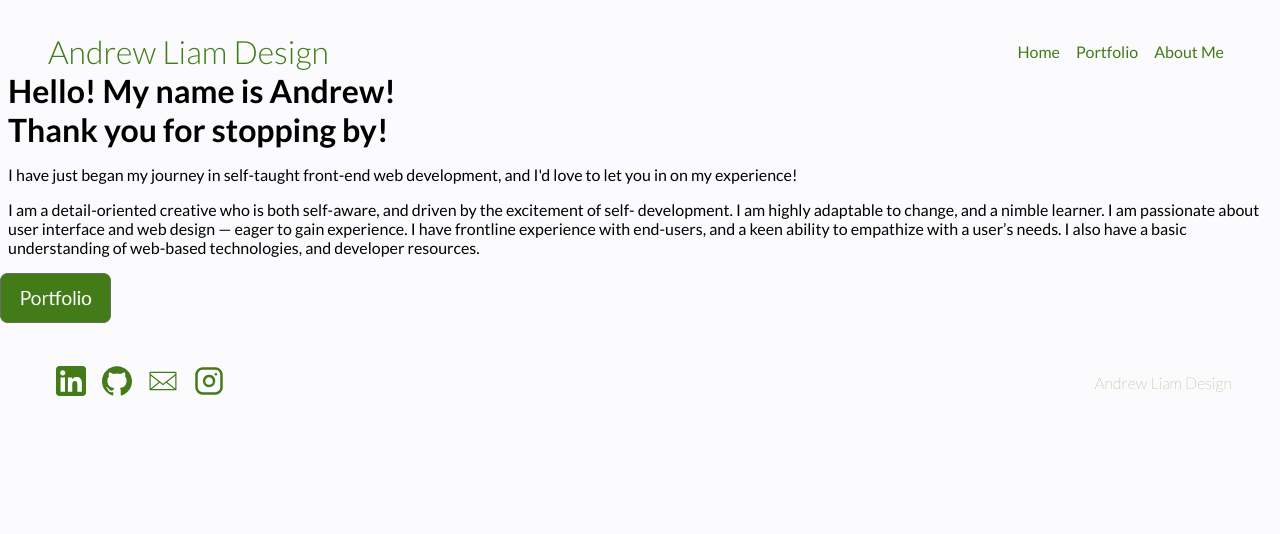
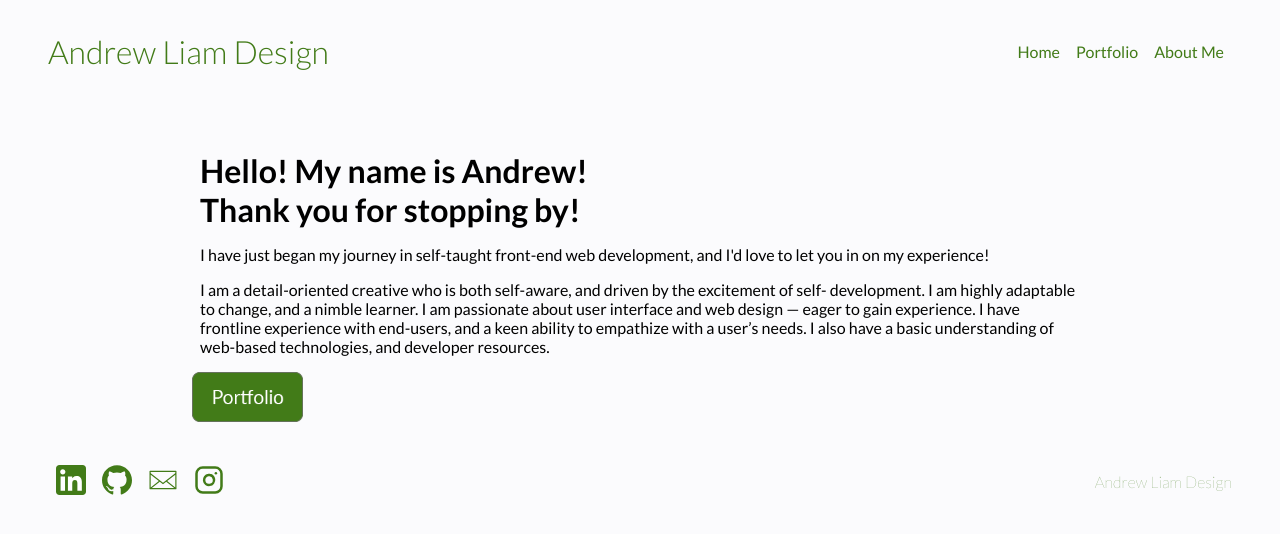
Before and after one commit to andrewliamc/andrewliamdesign, a plain HTML site: page index.html in a window 1280 px wide. Drawn offline with Linux system fonts and the light colour scheme.

Commit message:
style main section

```diff
--- a/styles/styles.css
+++ b/styles/styles.css
@@ -72,6 +72,13 @@ body {
 }
 
 /* Main Content Styling  */
+
+body > main > div {
+  display: block;
+  padding-top: 5rem;
+  margin: auto;
+  width: 70%;
+}
 
 h1 {
   display: block;
```
